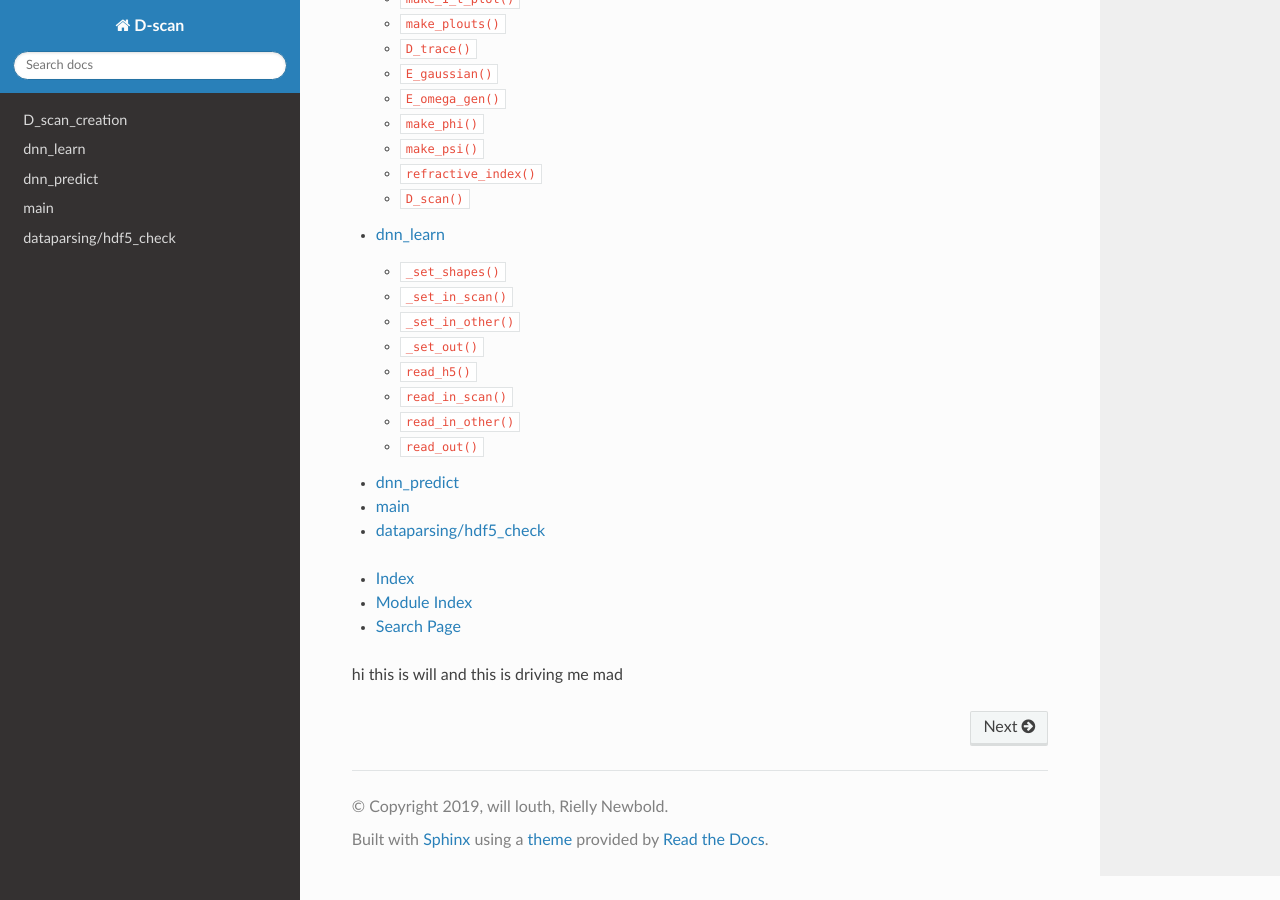
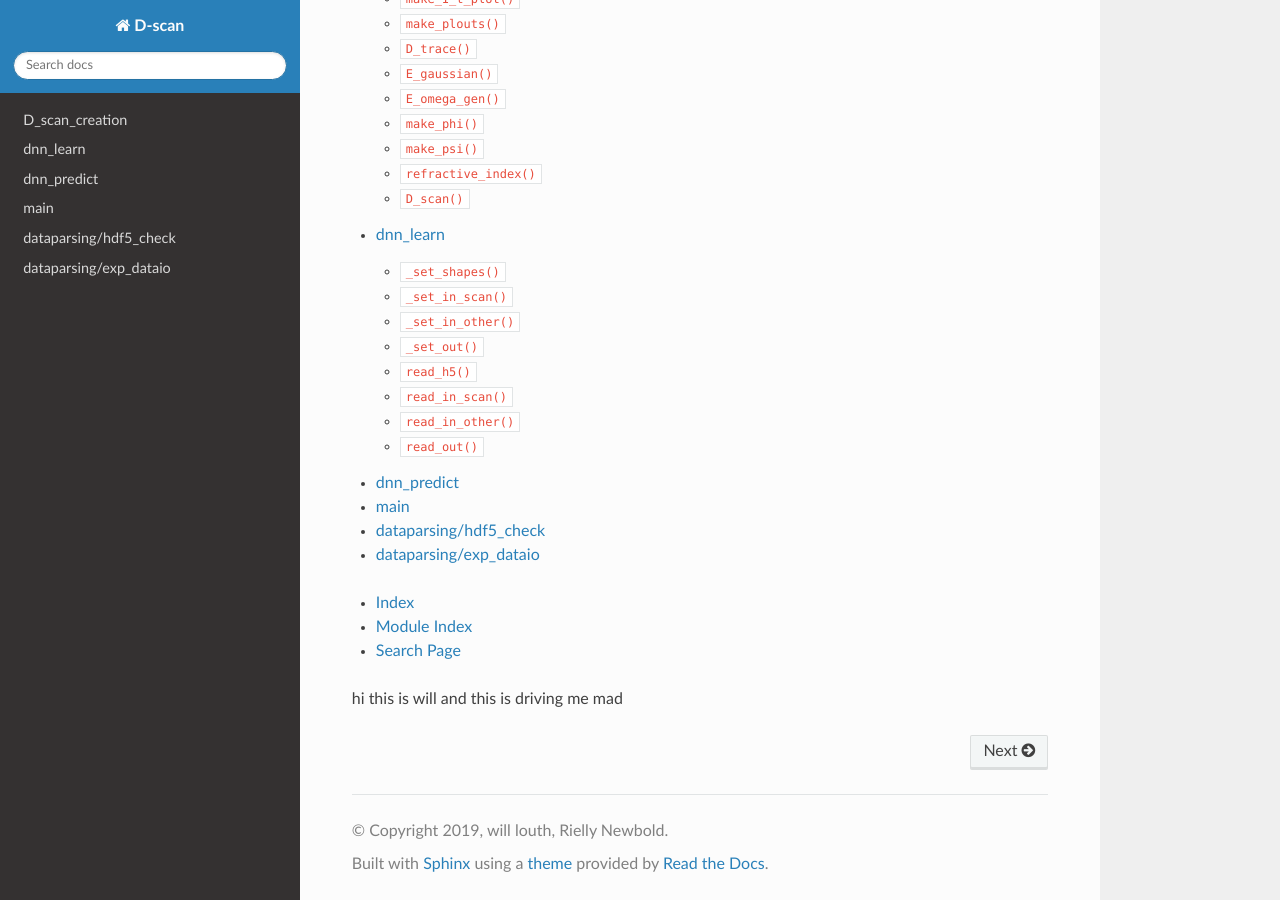
Before and after one commit to williamlouth/D-Scan-docs, a Sphinx documentation site: the page built from source/index.rst, in a window 1280 px wide and 900 px high, scrolled down 535 px. Built offline with Sphinx 7.4.7 and the Read the Docs theme 2.0.0, drawn with Linux system fonts in a browser that asks for light colours.

Commit message:
updating the docs

```diff
--- /dev/null
+++ b/source/dataparsing/exp_dataio.rst
@@ -0,0 +1,4 @@
+exp_dataio
+##########
+
+a file for parsing the data that is produced in the experiment and given to us in .mat files.
--- a/source/index.rst
+++ b/source/index.rst
@@ -14,6 +14,7 @@
         dnn_predict  <dnn_predict.rst>
         main  <main.rst>
         dataparsing/hdf5_check <dataparsing/hdf5_check.rst>
+        dataparsing/exp_dataio <dataparsing/exp_dataio.rst>
 
 
 
```
Also changed, not shown: 1 other file.
